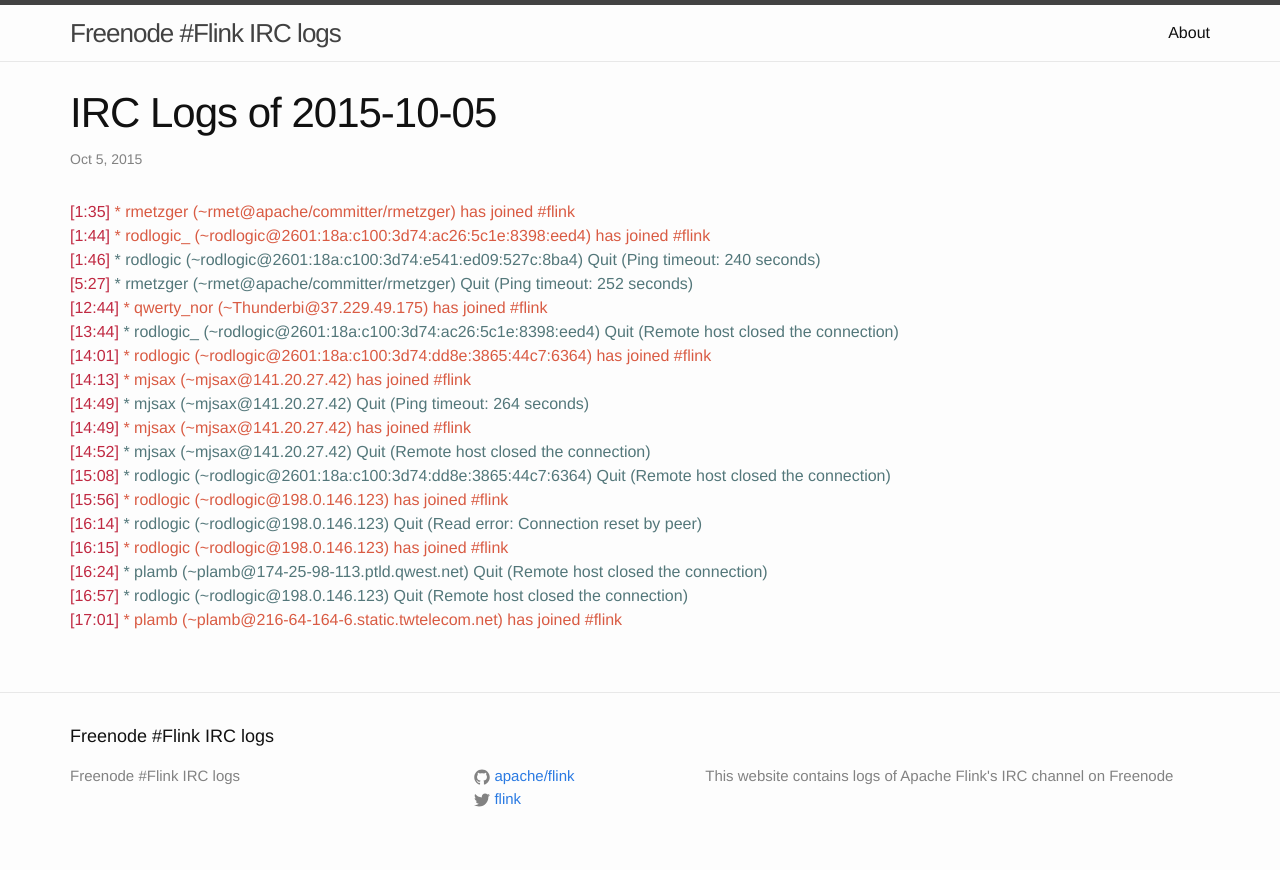
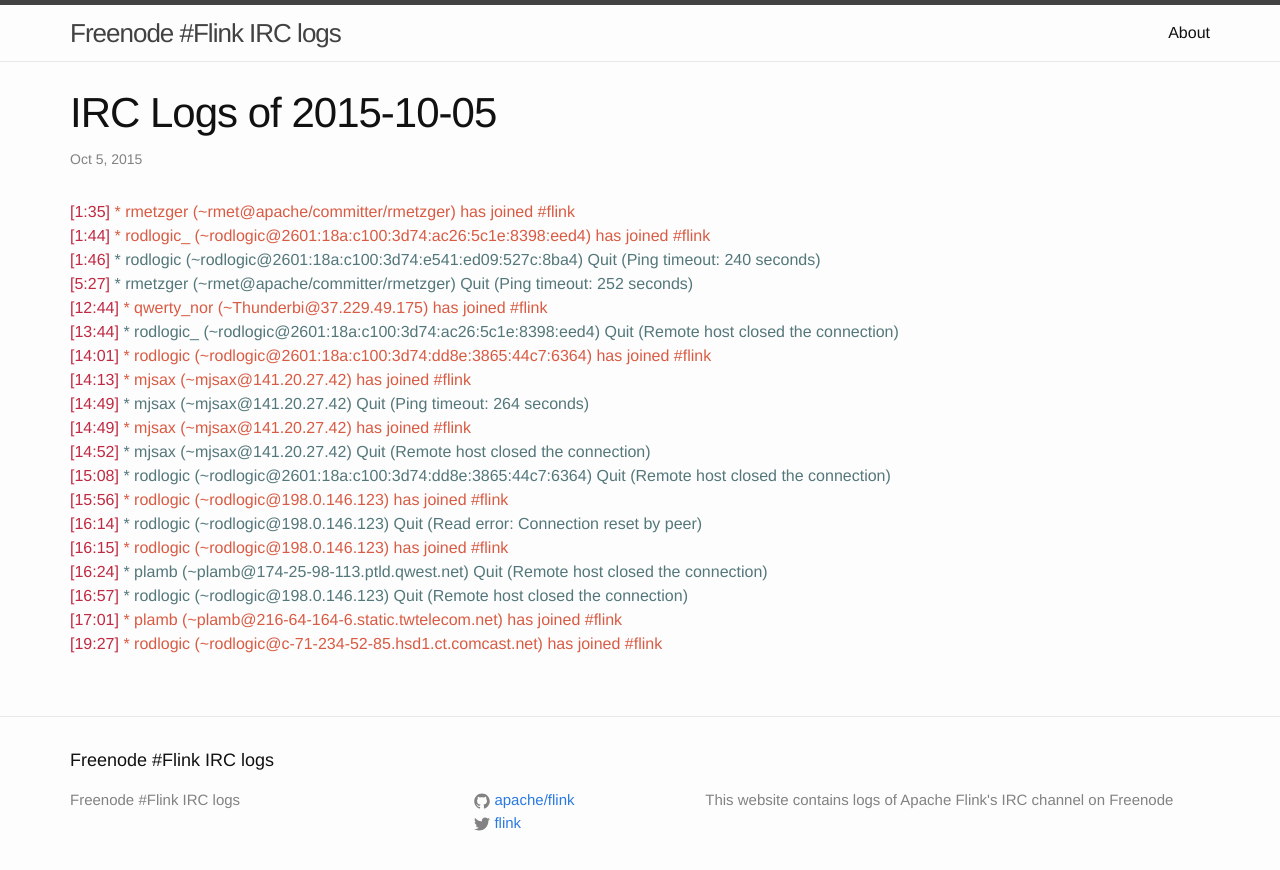
Before and after one commit to flink-irc-logs/flink-irc-logs.github.io, a Jekyll site: the page built from _posts/2015-10-05-logs.markdown, in a window 1280 px wide. Shown: the top 870 px of the page. Built offline with Jekyll 4.4.1, drawn with Linux system fonts in a browser that asks for light colours.

Commit message:
Update of the logs on Mon Oct  5 21:22:30 CEST 2015

```diff
--- a/_posts/2015-10-05-logs.markdown
+++ b/_posts/2015-10-05-logs.markdown
@@ -22,3 +22,4 @@
 <span class="irc-date">[16:24]</span> <span class="irc-navy">* plamb (~plamb@174-25-98-113.ptld.qwest.net) Quit (Remote host closed the connection)</span><br />
 <span class="irc-date">[16:57]</span> <span class="irc-navy">* rodlogic (~rodlogic@198.0.146.123) Quit (Remote host closed the connection)</span><br />
 <span class="irc-date">[17:01]</span> <span class="irc-green">* plamb (~plamb@216-64-164-6.static.twtelecom.net) has joined #flink</span><br />
+<span class="irc-date">[19:27]</span> <span class="irc-green">* rodlogic (~rodlogic@c-71-234-52-85.hsd1.ct.comcast.net) has joined #flink</span><br />
```
